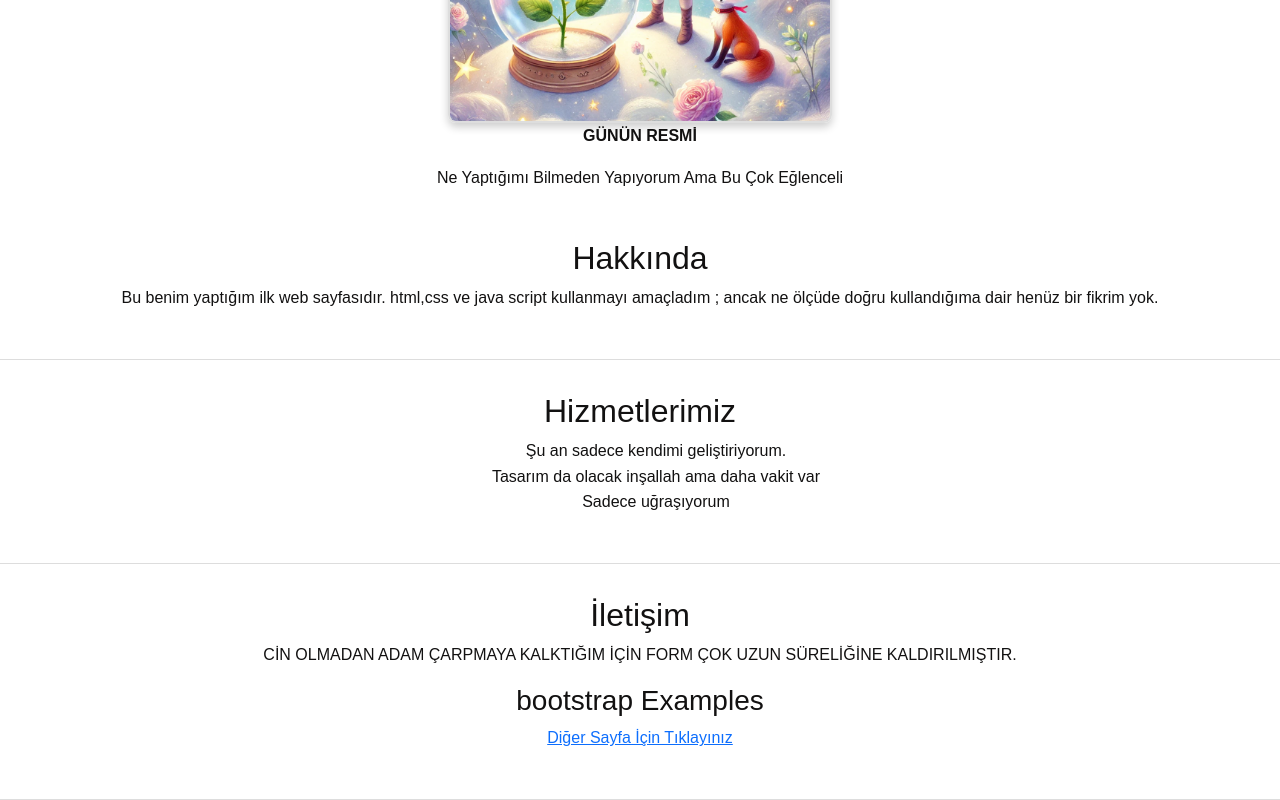
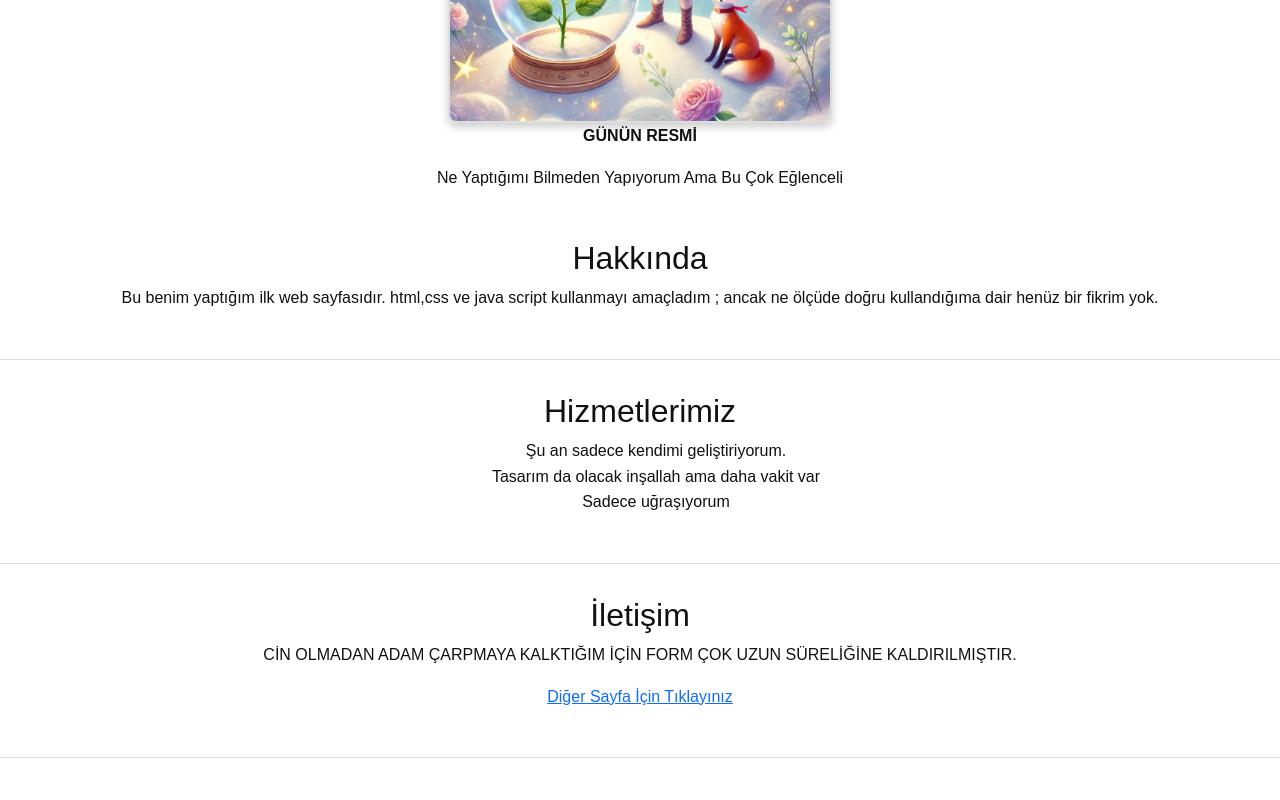
Before and after one commit to nowembertech/november, a plain HTML site: page index.html in a window 1280 px wide. Shown: the part 559-1359 px from the top of the page. After the commit the page ends 1317 px from the top, so only its background shows below. Drawn offline with nearby package versions, Linux system fonts and the light colour scheme.

Commit message:
Add files via upload

```diff
--- a/index.html
+++ b/index.html
@@ -52,8 +52,6 @@
   <section id="contact">
     <h2>İletişim</h2>
     <P>CİN OLMADAN ADAM ÇARPMAYA KALKTIĞIM İÇİN FORM ÇOK UZUN SÜRELİĞİNE KALDIRILMIŞTIR.</P>
-    <h3>bootstrap Examples</h3>
-
     <a href="2.sayfa.html" <p>Diğer Sayfa İçin Tıklayınız</p> </a>
     </section>
     <script src="https://cdn.jsdelivr.net/npm/@popperjs/core@2.11.8/dist/umd/popper.min.js" integrity="sha384-I7E8VVD/ismYTF4hNIPjVp/Zjvgyol6VFvRkX/vR+Vc4jQkC+hVqc2pM8ODewa9r" crossorigin="anonymous"></script>
```
